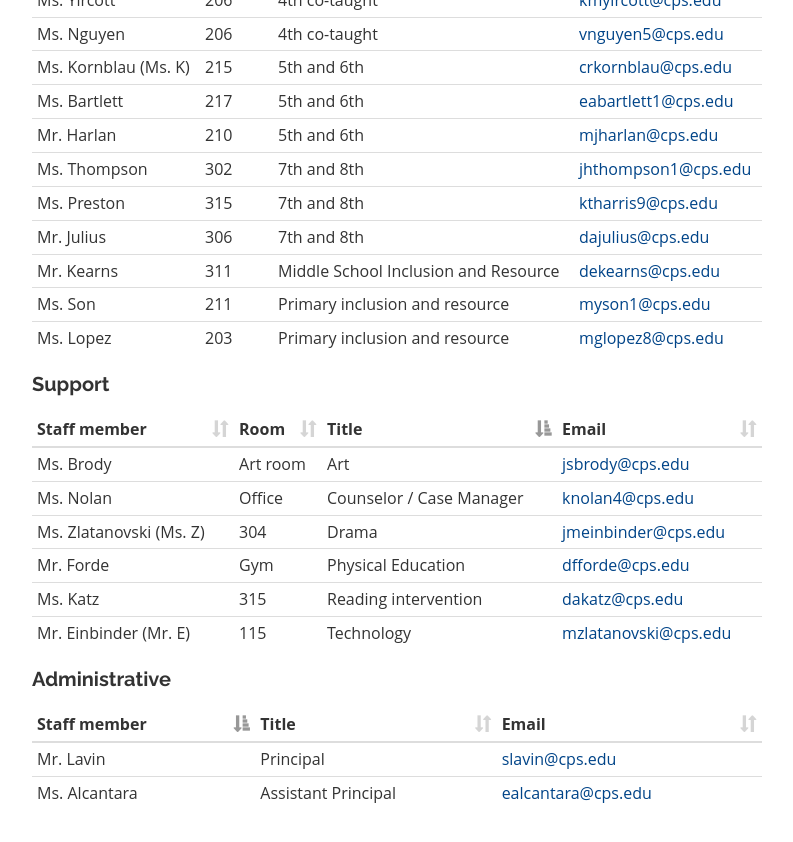
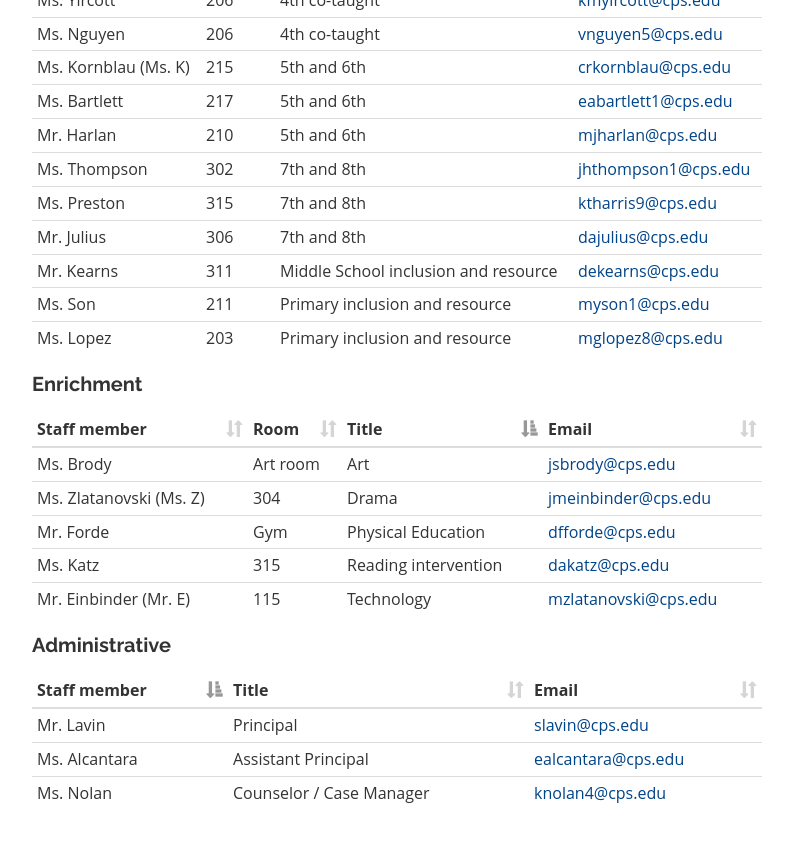
Before and after one commit to brentano-elementary/brentano-website, a Jekyll site: the page built from staff/index.html, in a window 1280 px wide and 900 px high, scrolled down 767 px. Shown: the top 842 px of the window, without its empty margins (53-846 px from the left). Built offline with Jekyll 4.4.1, drawn with Linux system fonts in a browser that asks for light colours; nearby versions of some CDN libraries.

Commit message:
staff updates

```diff
--- a/documents/brentano-staff.csv
+++ b/documents/brentano-staff.csv
@@ -23,10 +23,10 @@
 "7th and 8th",302,"Ms. Thompson","Jeannette Thompson <jhthompson1@cps.edu>","staff_upper"
 "7th and 8th",315,"Ms. Preston","Kelly Harris <ktharris9@cps.edu>","staff_upper"
 "7th and 8th",306,"Mr. Julius","Derrell Julius <dajulius@cps.edu>","staff_upper"
-"Middle School Inclusion and Resource",311,"Mr. Kearns","Donald Kearns <dekearns@cps.edu>","staff_upper"
+"Middle School inclusion and resource",311,"Mr. Kearns","Donald Kearns <dekearns@cps.edu>","staff_upper"
 "Physical Education","Gym","Mr. Forde","Daniel Forde <dfforde@cps.edu>","staff_support"
 "Drama",304,"Ms. Zlatanovski (Ms. Z)","Jeffrey Einbinder <jmeinbinder@cps.edu>","staff_support"
 "Technology",115,"Mr. Einbinder (Mr. E)","Michelle Zlatanovski <mzlatanovski@cps.edu>","staff_support"
 "Art","Art room","Ms. Brody","Jennifer Brody <jsbrody@cps.edu>","staff_support"
 "Reading intervention",315,"Ms. Katz","Dayna Katz <dakatz@cps.edu>","staff_support"
-"Counselor / Case Manager","Office","Ms. Nolan","Katherine Nolan <knolan4@cps.edu>","staff_support"
+"Counselor / Case Manager","Office","Ms. Nolan","Katherine Nolan <knolan4@cps.edu>","staff_admin"
--- a/family-and-community.html
+++ b/family-and-community.html
@@ -15,7 +15,7 @@ description: At Brentano, we are proud of our involved parents and families and
         <div class='row'>
             <div class='col-sm-6'>
                 <h4><i class='fa fa-fw fa-thumbs-o-up'></i> Become a volunteer</h4>
-                <p>Learn more about ways to be involved and opportunities to volunteer.</p><br />
+                <p>Contact Assistant Principal Alcantara to learn more about ways to be involved and opportunities to volunteer.</p>
                 <p><a class='btn btn-primary' href='mailto:ealcantara@cps.edu'>Contact Ms. Alcántara ></a></p>
             </div>
 
--- a/staff/index.html
+++ b/staff/index.html
@@ -52,7 +52,7 @@ description:
             </tbody>
         </table>
 
-        <h4>Support</h4>
+        <h4>Enrichment</h4>
         <table class="table table-condensed" id='staff_support'>
             <thead>
                 <tr>
```
Also changed, not shown: _posts/staff/2015-10-15-counselor-case-managerms-nolan.md (+1 -1 lines), _posts/staff/2015-10-15-middle-school-inclusion-and-resourcemr-kearns.md (+1 -1 lines).
